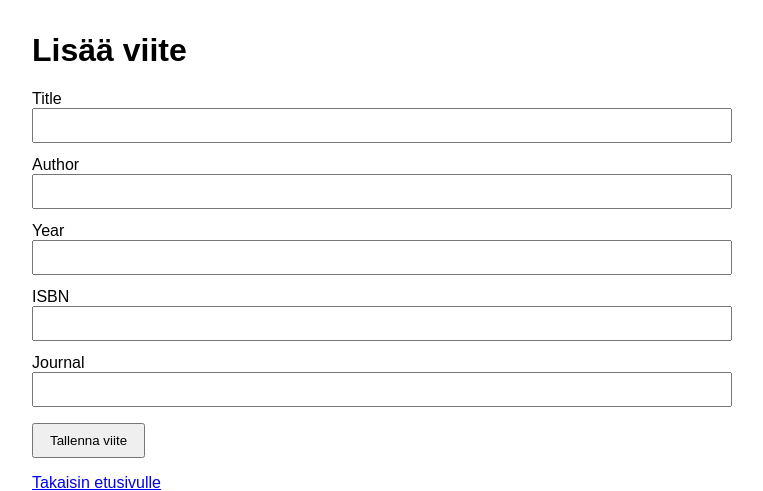
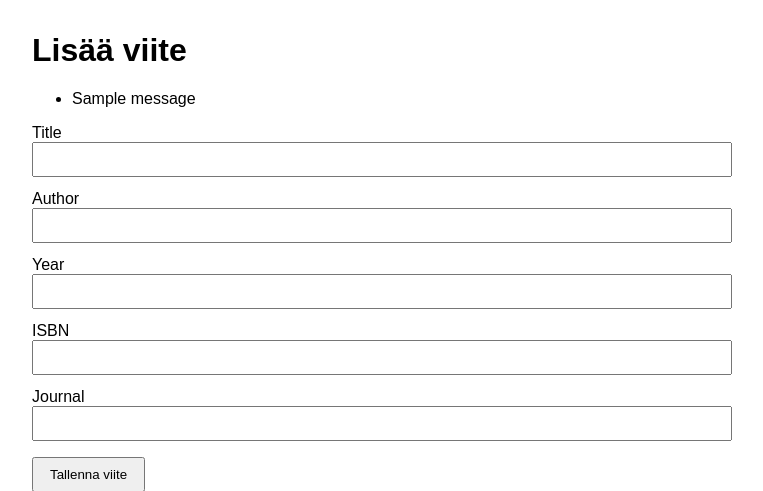
Before and after one commit to kuhalainen/PMVALO-Miniprojekti, a Flask app: page /articles/new in a window 1280 px wide. Shown: the top 491 px of the page, without its empty margins (258-1021 px from the left). Run offline with Flask 3, Linux system fonts and the light colour scheme; one stand-in notice (Sample message) is shown.

Commit message:
Added flash messages also on article form

```diff
--- a/src/templates/article_form.html
+++ b/src/templates/article_form.html
@@ -6,6 +6,17 @@
   </head>
   <body>
     <h1>Lisää viite</h1>
+
+    {% with messages = get_flashed_messages(with_categories=true) %}
+      {% if messages %}
+        <ul class=flashes>
+          {% for category, message in messages %}
+            <li class="{{ category }}">{{ message }}</li>
+          {% endfor %}
+        </ul>
+      {% endif %}
+    {% endwith %}
+
     <form method="post" action="/articles/create">
       <label for="title">Title</label>
       <input id="title" name="title" type="text" required>
--- a/src/templates/book_form.html
+++ b/src/templates/book_form.html
@@ -16,6 +16,7 @@
         </ul>
       {% endif %}
     {% endwith %}
+
     <form method="post" action="/books/create">
       <label for="title">Title</label>
       <input id="title" name="title" type="text" required>
```
